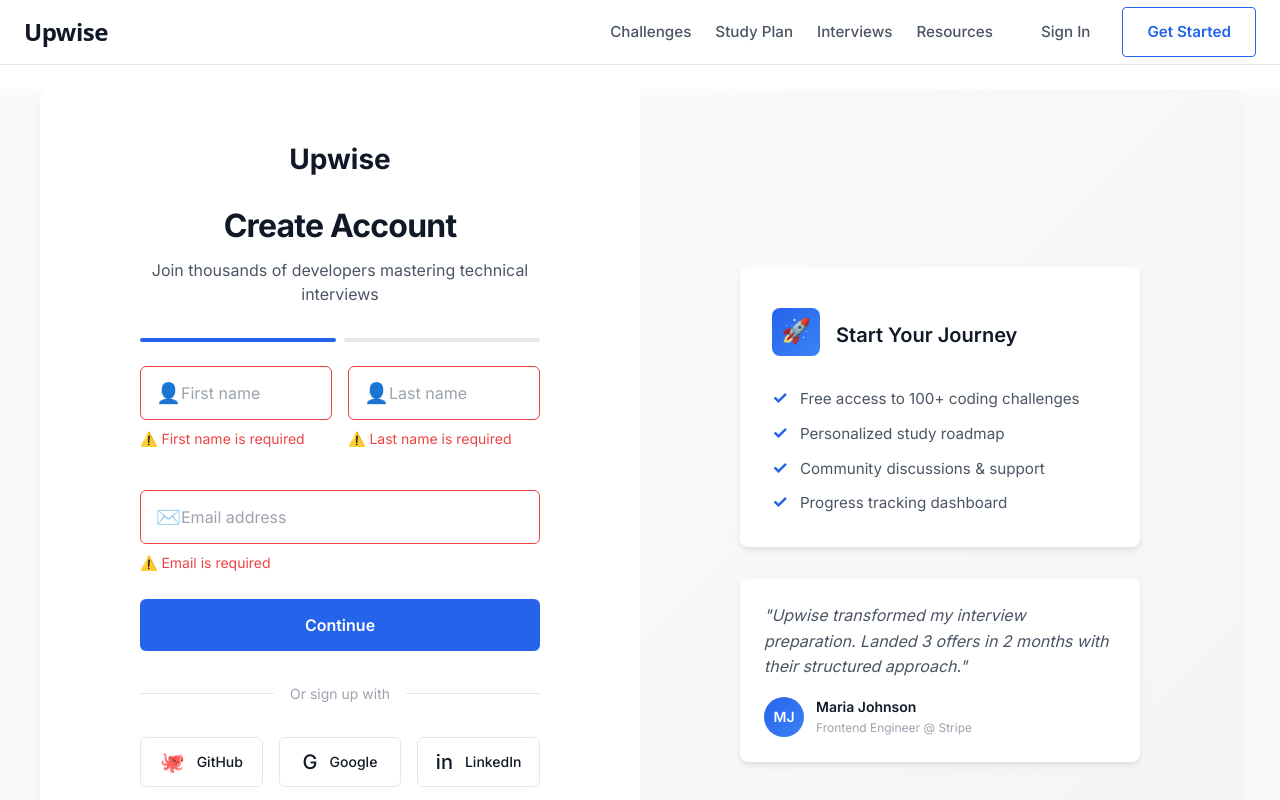
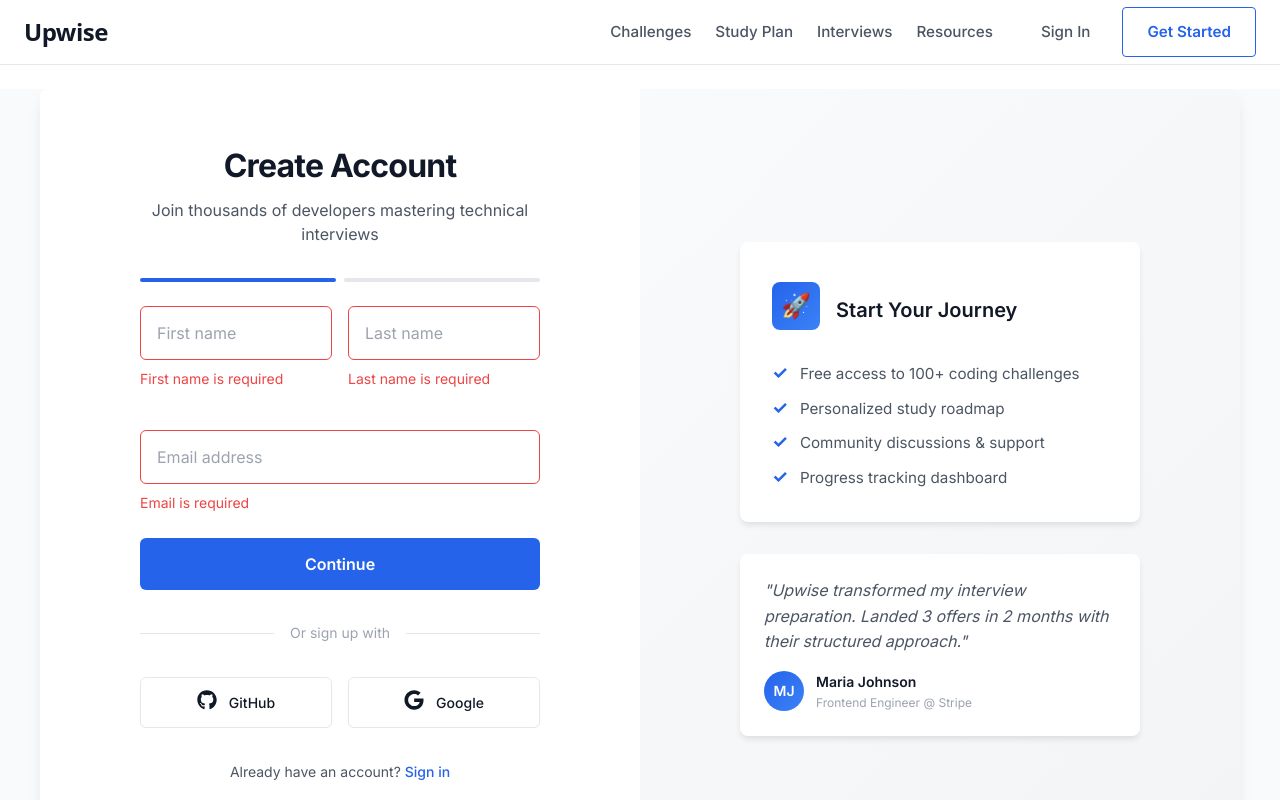
Before and after one commit to fourhtyoz/Upwise, a Next.js app: page /signup in a window 1280 px wide. Both pictures are taken after a click on the button "Continue". Shown: the top 800 px of the page. Built offline with nearby package versions, Linux system fonts and the light colour scheme.

Commit message:
icons for signup

```diff
--- a/app/(pages)/signup/page.tsx
+++ b/app/(pages)/signup/page.tsx
@@ -19,9 +19,9 @@ export default function SignUpPage() {
                 <div className={styles.formPanel}>
                     <div className={styles.formContainer}>
                         <div className={styles.header}>
-                            <Link href="/" className={styles.logo}>
+                            {/* <Link href="/" className={styles.logo}>
                                 Upwise
-                            </Link>
+                            </Link> */}
                             <h1 className={styles.title}>Create Account</h1>
                             <p className={styles.subtitle}>
                                 Join thousands of developers mastering technical
--- a/components/login/SocialLogin.module.scss
+++ b/components/login/SocialLogin.module.scss
@@ -1,6 +1,6 @@
 .socialButtons {
     display: grid;
-    grid-template-columns: repeat(3, 1fr);
+    grid-template-columns: repeat(2, 1fr);
     gap: var(--space-4);
     margin-bottom: var(--space-8);
 
--- a/components/login/SocialLogin.tsx
+++ b/components/login/SocialLogin.tsx
@@ -1,9 +1,10 @@
 import styles from './SocialLogin.module.scss';
+import { FaGoogle, FaGithub } from 'react-icons/fa';
 
 const socialProviders = [
-    { name: 'GitHub', icon: '🐙', color: '#333' },
-    { name: 'Google', icon: 'G', color: '#4285F4' },
-    { name: 'LinkedIn', icon: 'in', color: '#0077B5' }
+    { name: 'GitHub', icon: <FaGithub />, color: '#333' },
+    { name: 'Google', icon: <FaGoogle />, color: '#4285F4' }
+    // { name: 'LinkedIn', icon: 'in', color: '#0077B5' }
 ];
 
 export default function SocialLogin() {
--- a/components/signup/SignUpForm.module.scss
+++ b/components/signup/SignUpForm.module.scss
@@ -21,7 +21,7 @@
 
     .input {
         width: 100%;
-        padding: var(--space-4) var(--space-4) var(--space-4) var(--space-10);
+        padding: var(--space-4);
         font-size: 1rem;
         border: 1px solid var(--color-border);
         border-radius: var(--radius-md);
--- a/components/signup/SignUpForm.tsx
+++ b/components/signup/SignUpForm.tsx
@@ -4,6 +4,7 @@ import { useState } from 'react';
 import { useRouter } from 'next/navigation';
 import Link from 'next/link';
 import styles from './SignUpForm.module.scss';
+import { FaRegEye, FaRegEyeSlash } from 'react-icons/fa';
 
 export default function SignUpForm() {
     const router = useRouter();
@@ -158,7 +159,7 @@ export default function SignUpForm() {
             </div>
 
             {errors.submit && (
-                <div className={styles.errorMessage}>⚠️ {errors.submit}</div>
+                <div className={styles.errorMessage}>{errors.submit}</div>
             )}
 
             {step === 1 ? (
@@ -166,7 +167,7 @@ export default function SignUpForm() {
                     <div className={styles.formRow}>
                         <div className={styles.formGroup}>
                             <div className={styles.inputWrapper}>
-                                <span className={styles.inputIcon}>👤</span>
+                                {/* <span className={styles.inputIcon}>👤</span> */}
                                 <input
                                     type="text"
                                     name="firstName"
@@ -179,14 +180,14 @@ export default function SignUpForm() {
                             </div>
                             {errors.firstName && (
                                 <div className={styles.errorMessage}>
-                                    ⚠️ {errors.firstName}
+                                    {errors.firstName}
                                 </div>
                             )}
                         </div>
 
                         <div className={styles.formGroup}>
                             <div className={styles.inputWrapper}>
-                                <span className={styles.inputIcon}>👤</span>
+                                {/* <span className={styles.inputIcon}>👤</span> */}
                                 <input
                                     type="text"
                                     name="lastName"
@@ -199,7 +200,7 @@ export default function SignUpForm() {
                             </div>
                             {errors.lastName && (
                                 <div className={styles.errorMessage}>
-                                    ⚠️ {errors.lastName}
+                                    {errors.lastName}
                                 </div>
                             )}
                         </div>
@@ -207,7 +208,7 @@ export default function SignUpForm() {
 
                     <div className={styles.formGroup}>
                         <div className={styles.inputWrapper}>
-                            <span className={styles.inputIcon}>✉️</span>
+                            {/* <span className={styles.inputIcon}>✉️</span> */}
                             <input
                                 type="email"
                                 name="email"
@@ -220,7 +221,7 @@ export default function SignUpForm() {
                         </div>
                         {errors.email && (
                             <div className={styles.errorMessage}>
-                                ⚠️ {errors.email}
+                                {errors.email}
                             </div>
                         )}
                     </div>
@@ -238,7 +239,7 @@ export default function SignUpForm() {
                 <>
                     <div className={styles.formGroup}>
                         <div className={styles.inputWrapper}>
-                            <span className={styles.inputIcon}>🔒</span>
+                            {/* <span className={styles.inputIcon}>🔒</span> */}
                             <input
                                 type={showPassword ? 'text' : 'password'}
                                 name="password"
@@ -254,12 +255,16 @@ export default function SignUpForm() {
                                 onClick={() => setShowPassword(!showPassword)}
                                 tabIndex={-1}
                             >
-                                {showPassword ? '🙈' : '👁️'}
+                                {showPassword ? (
+                                    <FaRegEyeSlash />
+                                ) : (
+                                    <FaRegEye />
+                                )}
                             </button>
                         </div>
                         {errors.password && (
                             <div className={styles.errorMessage}>
-                                ⚠️ {errors.password}
+                                {errors.password}
                             </div>
                         )}
 
@@ -315,7 +320,7 @@ export default function SignUpForm() {
 
                     <div className={styles.formGroup}>
                         <div className={styles.inputWrapper}>
-                            <span className={styles.inputIcon}>🔒</span>
+                            {/* <span className={styles.inputIcon}>🔒</span> */}
                             <input
                                 type={showConfirmPassword ? 'text' : 'password'}
                                 name="confirmPassword"
@@ -333,12 +338,16 @@ export default function SignUpForm() {
                                 }
                                 tabIndex={-1}
                             >
-                                {showConfirmPassword ? '🙈' : '👁️'}
+                                {showConfirmPassword ? (
+                                    <FaRegEyeSlash />
+                                ) : (
+                                    <FaRegEye />
+                                )}
                             </button>
                         </div>
                         {errors.confirmPassword && (
                             <div className={styles.errorMessage}>
-                                ⚠️ {errors.confirmPassword}
+                                {errors.confirmPassword}
                             </div>
                         )}
                     </div>
@@ -365,7 +374,7 @@ export default function SignUpForm() {
                     </div>
                     {errors.agreeToTerms && (
                         <div className={styles.errorMessage}>
-                            ⚠️ {errors.agreeToTerms}
+                            {errors.agreeToTerms}
                         </div>
                     )}
 
```
Also changed, not shown: components/login/LoginForm.tsx (+4 -6 lines).
